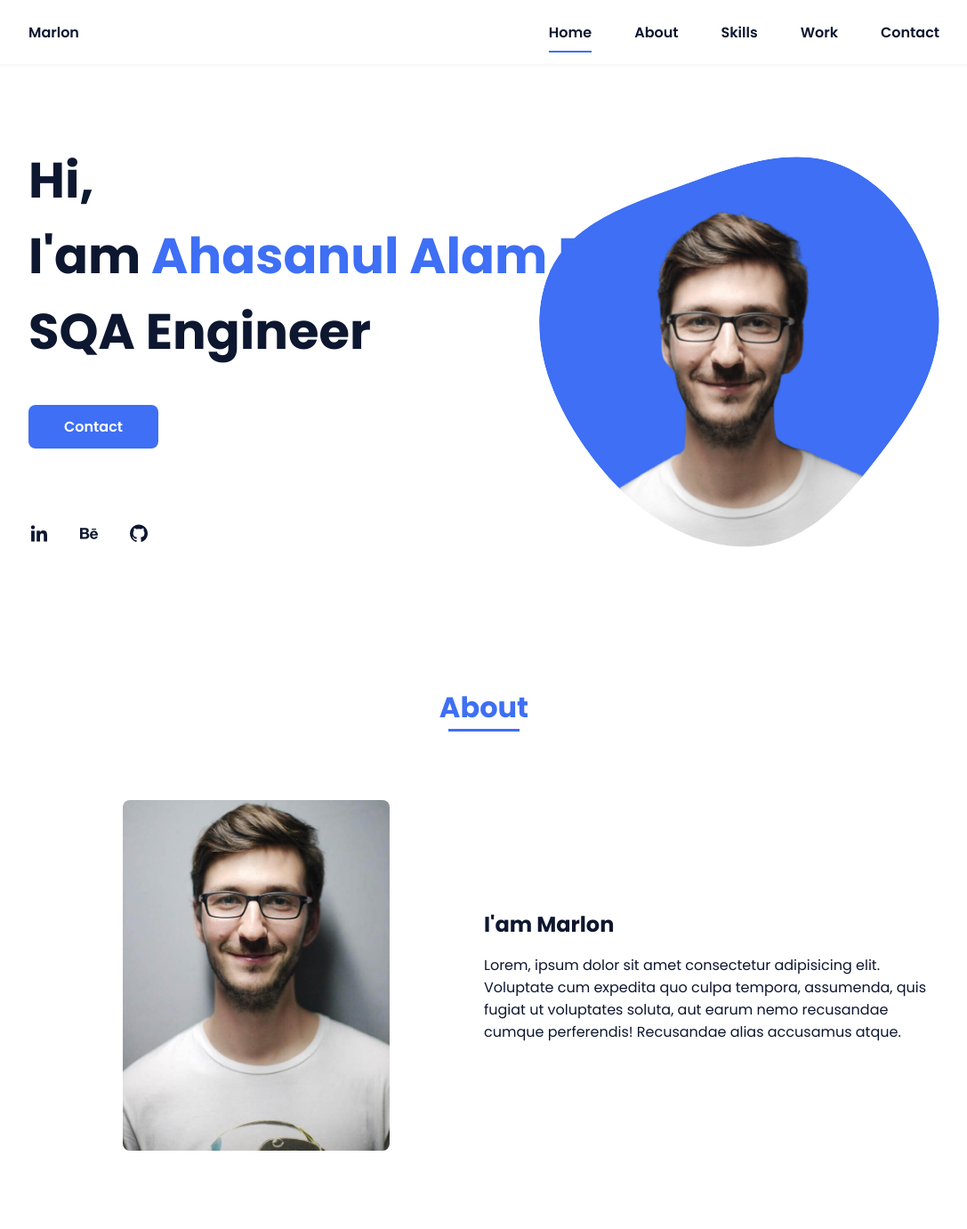
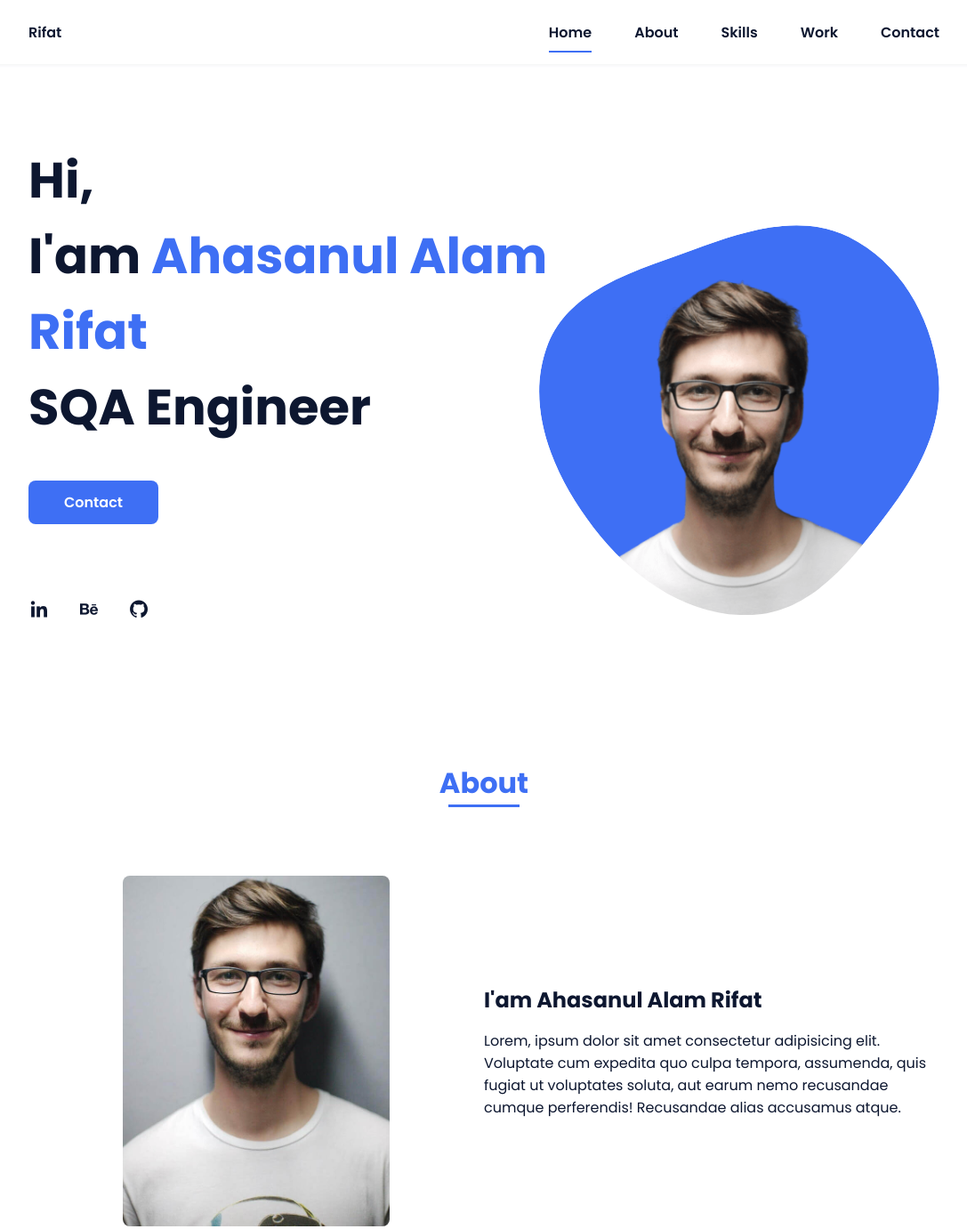
Before and after one commit to AhasanulAlamRifat/Rifat, a plain HTML site: page index.html in a window 1280 px wide. Shown: the top 1381 px of the page at 89% size, without its empty margins (96-1183 px from the left). Drawn offline with nearby package versions, Linux system fonts and the light colour scheme.

Commit message:
name edited

```diff
--- a/index.html
+++ b/index.html
@@ -16,7 +16,7 @@
         <header class="l-header">
             <nav class="nav bd-grid">
                 <div>
-                    <a href="#" class="nav__logo">Marlon</a>
+                    <a href="#" class="nav__logo">Rifat</a>
                 </div>
 
                 <div class="nav__menu" id="nav-menu">
@@ -40,7 +40,7 @@
             <section class="home bd-grid" id="home">
                 <div class="home__data">
                     <h1 class="home__title">Hi,<br>I'am <span class="home__title-color">Ahasanul Alam
-                        Rifat</span><br> SQA Engineer</h1>
+                        <br>Rifat</span><br> SQA Engineer</h1>
 
                     <a href="#" class="button">Contact</a>
                 </div>
@@ -74,7 +74,7 @@
                     </div>
 
                     <div>
-                        <h2 class="about__subtitle">I'am Marlon</h2>
+                        <h2 class="about__subtitle">I'am Ahasanul Alam Rifat</h2>
                         <p class="about__text">Lorem, ipsum dolor sit amet consectetur adipisicing elit. Voluptate cum expedita quo culpa tempora, assumenda, quis fugiat ut voluptates soluta, aut earum nemo recusandae cumque perferendis! Recusandae alias accusamus atque.</p>
                     </div>
                 </div>
```
